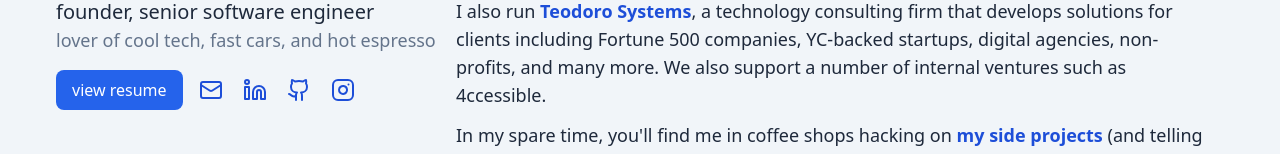
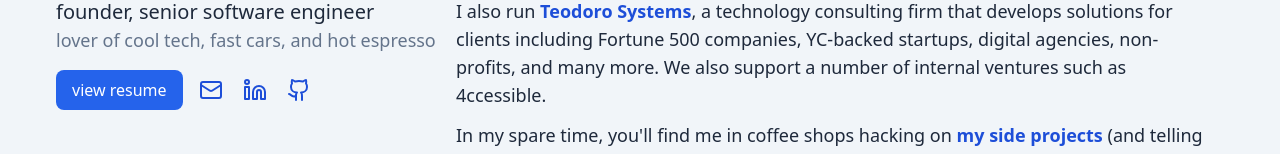
Before and after one commit to thechori/ryanteodoro.com-v2-frontend, a React (Vite) app: page / in a window 1280 px wide. Shown: the part 369-523 px from the top of the page. Built offline with nearby package versions, Linux system fonts and the light colour scheme.

Commit message:
remove ig

```diff
--- a/src/components/sidebar/index.tsx
+++ b/src/components/sidebar/index.tsx
@@ -1,4 +1,4 @@
-import { Github, Linkedin, Instagram, Mail } from "lucide-react";
+import { Github, Linkedin, Mail } from "lucide-react";
 //
 import ModeToggle from "../mode-toggle";
 import Button from "../button";
@@ -18,11 +18,6 @@ const items = [
     name: "github",
     url: "https://github.com/thechori",
     icon: <Github />
-  },
-  {
-    name: "instagram",
-    url: "https://instagram.com/theryanteodoro",
-    icon: <Instagram />
   }
 ];
 
```
